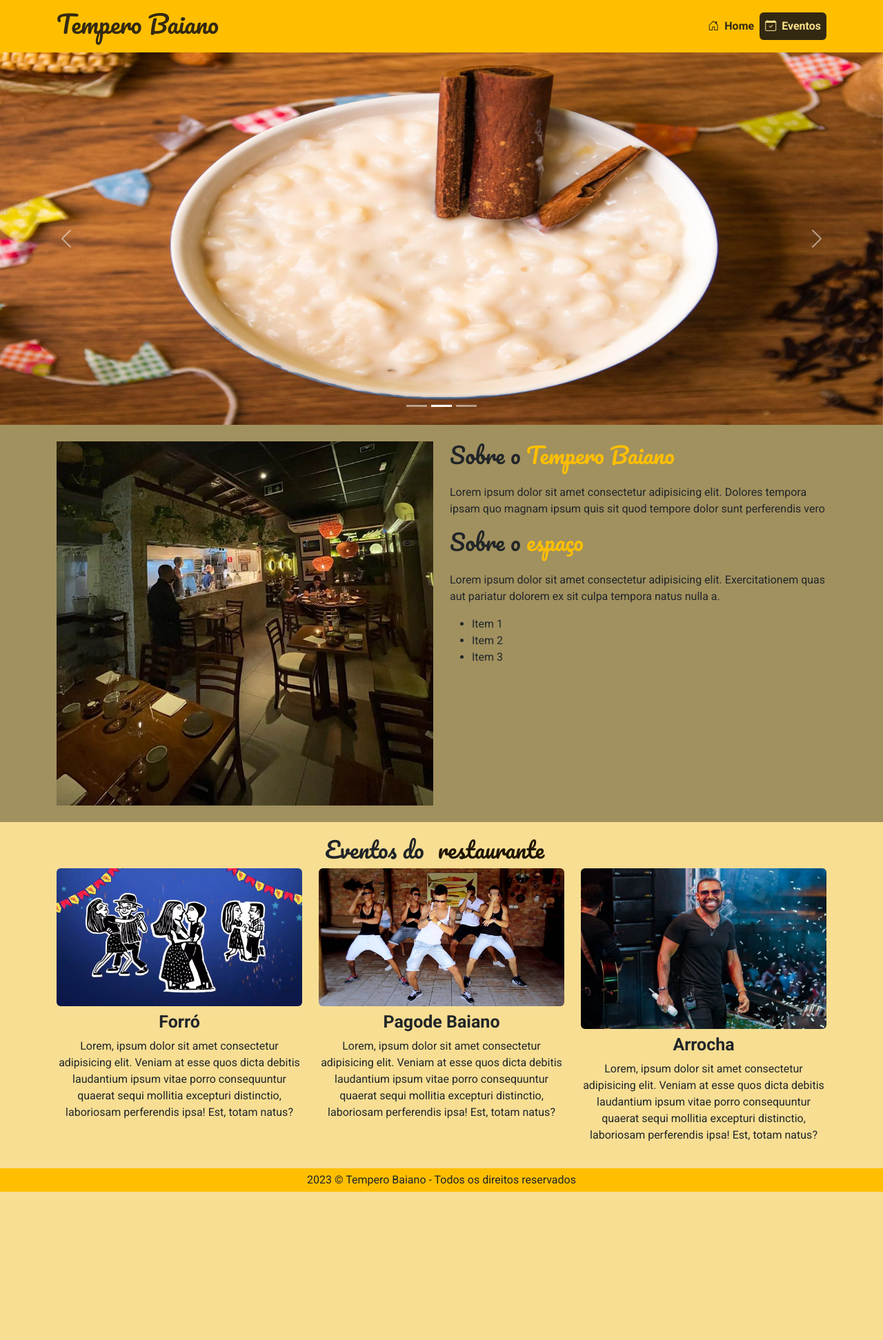
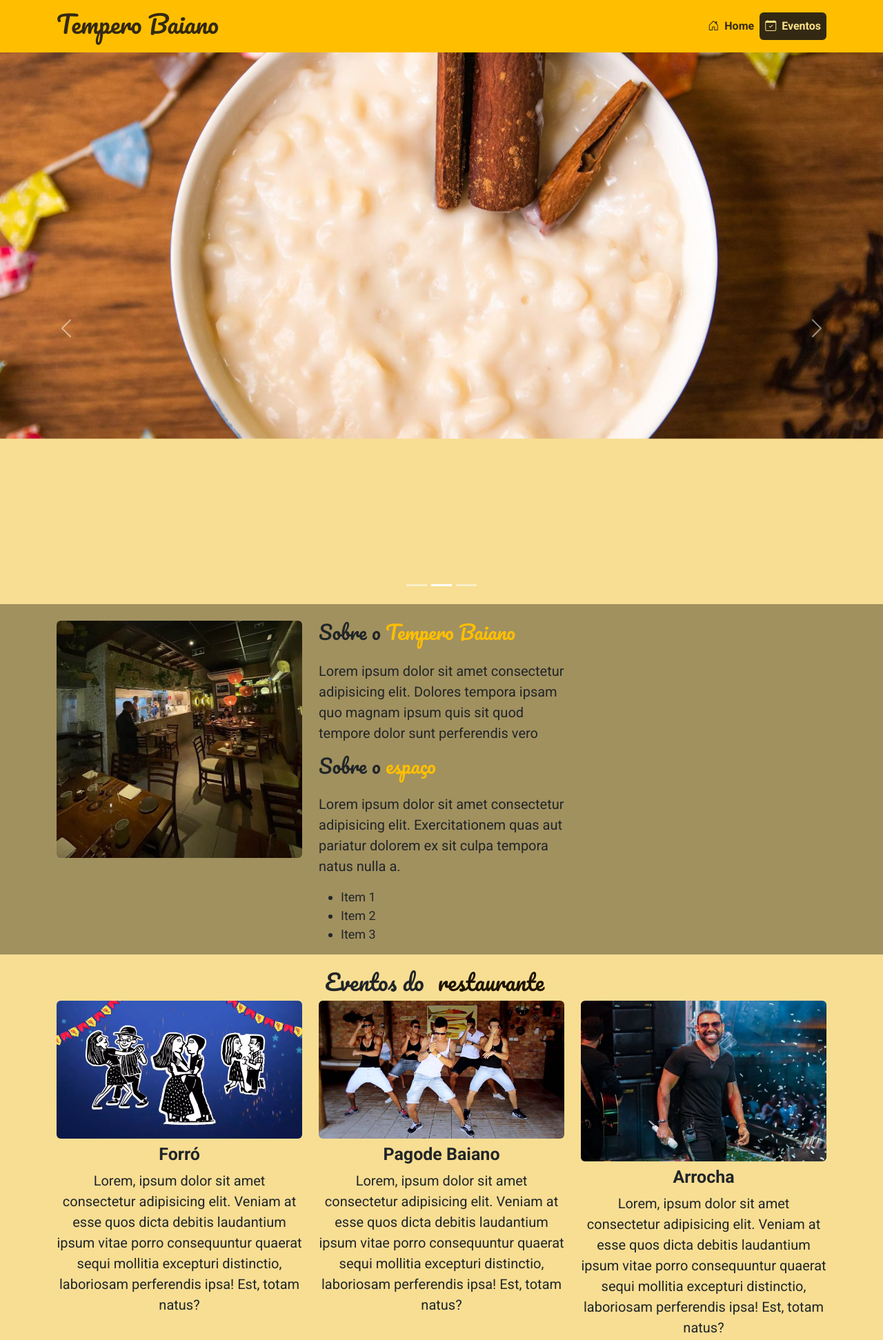
Before and after one commit to ecblandy/projeto-bootstrap-grid, a plain HTML site: page index.html in a window 1280 px wide. Shown: the top 1943 px of the page at 69% size. Before the commit the page ends 1728 px from the top, so only its background shows below. Drawn offline with nearby package versions, Linux system fonts and the light colour scheme.

Commit message:
Corrigindo alguns bugs

```diff
--- a/index.html
+++ b/index.html
@@ -9,6 +9,7 @@
     <link rel="preconnect" href="https://fonts.gstatic.com" crossorigin>
     <link href="https://fonts.googleapis.com/css2?family=Pacifico&family=Roboto:wght@400;700&display=swap" rel="stylesheet">
     <link rel="stylesheet" href="https://cdn.jsdelivr.net/npm/bootstrap-icons@1.10.5/font/bootstrap-icons.css">
+
     <link rel="stylesheet" href="mainofc.css">
     <title>Tempero Baiano</title>
 </head>
@@ -41,15 +42,15 @@
         <div class="carousel slide" data-bs-ride="carousel" id="carousel" >
             <div class="carousel-inner">
                 <div class="carousel-item active" data-bs-interval="1000">
-                    <img src="./img/acarajé.jpg" alt="acarajé">
+                    <img class="img-fluid" src="./img/acarajé.jpg" alt="acarajé">
                 </div>
 
                 <div class="carousel-item">
-                    <img src="./img/mungunza.jpg" alt="mungunza" data-bs-interval="1000">
+                    <img class="img-fluid" src="./img/mungunza.jpg" alt="mungunza" data-bs-interval="1000">
                 </div>
 
                 <div class="carousel-item">
-                    <img src="./img/beiju.jpg" alt="beiju" data-bs-interval="1000">
+                    <img class="img-fluid" src="./img/beiju.jpg" alt="beiju" data-bs-interval="1000">
                 </div>
                 <button class="carousel-control-prev" data-bs-slide="prev" data-bs-target="#carousel">
                     <span class="carousel-control-prev-icon"></span>
@@ -67,18 +68,18 @@
         <div id="sobre-restaurante" class="pt-4">
             <div class="container">
                 <div class="row">
-                    <div class="col-md-6">
-                        <img class="w-100 mb-4" src="./img/dentro-restaurante.jpg" alt="Dentro dor restaurante">
+                    <div class="col-lg-4 col-md-6 col-sm-12">
+                        <img class="w-100 rounded mb-4" src="./img/dentro-restaurante.jpg" alt="Dentro dor restaurante">
                     </div>
-                    <div class="col-md-6" id="section-sobre">
-                        <h2 class="title pb-3">Sobre o <span class="title-color">Tempero Baiano</span></h2>
-                        <p>Lorem ipsum dolor sit amet consectetur adipisicing elit. Dolores tempora ipsam quo magnam ipsum quis sit quod tempore dolor sunt perferendis vero</p>
-                        <h2 class="title pb-3">Sobre o <span class="title-color">espaço</span></h2>
-                        <p>Lorem ipsum dolor sit amet consectetur adipisicing elit. Exercitationem quas aut pariatur dolorem ex sit culpa tempora natus nulla a.</p>
+                    <div class="col-lg-4 col-md-6 col-sm-12" id="section-sobre">
+                        <h2 class="title h3 pb-3">Sobre o <span class="title-color">Tempero Baiano</span></h2>
+                        <p class="lead">Lorem ipsum dolor sit amet consectetur adipisicing elit. Dolores tempora ipsam quo magnam ipsum quis sit quod tempore dolor sunt perferendis vero</p>
+                        <h2 class="title h3 pb-3">Sobre o <span class="title-color">espaço</span></h2>
+                        <p class="lead">Lorem ipsum dolor sit amet consectetur adipisicing elit. Exercitationem quas aut pariatur dolorem ex sit culpa tempora natus nulla a.</p>
                         <ul>
-                            <li>Item 1</li>
-                            <li>Item 2</li>
-                            <li>Item 3</li>
+                            <li class="lista-texto">Item 1</li>
+                            <li class="lista-texto">Item 2</li>
+                            <li class="lista-texto">Item 3</li>
                         </ul>
                     </div>
                 </div>
@@ -90,27 +91,27 @@
                     <h2 class="title">Eventos do<span id="title-eventos">restaurante</span></h2>
                 </div>
                 <div class="row">
-                    <div class="col-md-4">
+                    <div class="col-lg-4 col-md-6 col-sm-12">
                         <img class="w-100 rounded mb-2" src="./img/forro.webp" alt="forro"/>
-                        <h3 id="sub-title">Forró</h3>
-                        <p>Lorem, ipsum dolor sit amet consectetur adipisicing elit. Veniam at esse quos dicta debitis laudantium ipsum vitae porro consequuntur quaerat sequi mollitia excepturi distinctio, laboriosam perferendis ipsa! Est, totam natus?</p>
+                        <h3 class="h6" id="sub-title">Forró</h3>
+                        <p class="lead">Lorem, ipsum dolor sit amet consectetur adipisicing elit. Veniam at esse quos dicta debitis laudantium ipsum vitae porro consequuntur quaerat sequi mollitia excepturi distinctio, laboriosam perferendis ipsa! Est, totam natus?</p>
                     </div>
-                    <div class="col-md-4">
+                    <div class="col-lg-4 col-md-6 col-sm-12">
                         <img class="w-100 rounded mb-2" src="./img/pagode.jpg" alt="pagode"/>
-                        <h3 id="sub-title">Pagode Baiano</h3>
-                        <p>Lorem, ipsum dolor sit amet consectetur adipisicing elit. Veniam at esse quos dicta debitis laudantium ipsum vitae porro consequuntur quaerat sequi mollitia excepturi distinctio, laboriosam perferendis ipsa! Est, totam natus?</p>
+                        <h3 class="h6" id="sub-title">Pagode Baiano</h3>
+                        <p class="lead">Lorem, ipsum dolor sit amet consectetur adipisicing elit. Veniam at esse quos dicta debitis laudantium ipsum vitae porro consequuntur quaerat sequi mollitia excepturi distinctio, laboriosam perferendis ipsa! Est, totam natus?</p>
                     </div>
-                    <div class="col-md-4">
+                    <div class="col-lg-4 col-md-6 col-sm-12">
                         <img class="w-100 rounded mb-2" src="./img/arrocha.webp" alt="arocha"/>
-                        <h3 id="sub-title">Arrocha</h3>
-                        <p>Lorem, ipsum dolor sit amet consectetur adipisicing elit. Veniam at esse quos dicta debitis laudantium ipsum vitae porro consequuntur quaerat sequi mollitia excepturi distinctio, laboriosam perferendis ipsa! Est, totam natus?</p>
+                        <h3 class="h6" id="sub-title">Arrocha</h3>
+                        <p class="lead">Lorem, ipsum dolor sit amet consectetur adipisicing elit. Veniam at esse quos dicta debitis laudantium ipsum vitae porro consequuntur quaerat sequi mollitia excepturi distinctio, laboriosam perferendis ipsa! Est, totam natus?</p>
                     </div>
                 </div>
             </div>
         </div>
     </section>
     <footer>
-        <p>2023 &copy; Tempero Baiano - Todos os direitos reservados</p>
+        <p class="lead">2023 &copy; Tempero Baiano - Todos os direitos reservados</p>
     </footer>
 
     <script src="https://cdn.jsdelivr.net/npm/bootstrap@5.3.0-alpha3/dist/js/bootstrap.bundle.min.js"></script>
--- a/mainofc.css
+++ b/mainofc.css
@@ -38,13 +38,23 @@ body {
     color: rgb(255, 191, 0);
 }
 
+.carousel-item {
+    width: 100%;
+    height: 800px;
+}
+
 .carousel-item img {
     width: 100%;
-    height: 540px;
+    height: 70%;
+    object-fit: cover;
 }
 
 #sobre-restaurante {
     background-color: rgb(161, 145, 95);
+}
+
+.lista-texto {
+    font-size: 18px;
 }
 
 #eventos, #title-eventos {
@@ -69,7 +79,6 @@ footer p {
     padding: 5px 0;
 }
 
-
 @media screen and (max-width: 760px) {
     nav {
         margin-top: 26px;
@@ -79,6 +88,17 @@ footer p {
         padding-top: 20px;
     }
 
+    .carousel-item {
+        width: 100%;
+        height: 500px;
+    }
+
+    .carousel-item img {
+        width: 100%;
+        height: 100%;
+        object-fit: cover;
+    }
+
     .nav-link {
         text-align: center;
     }
```
